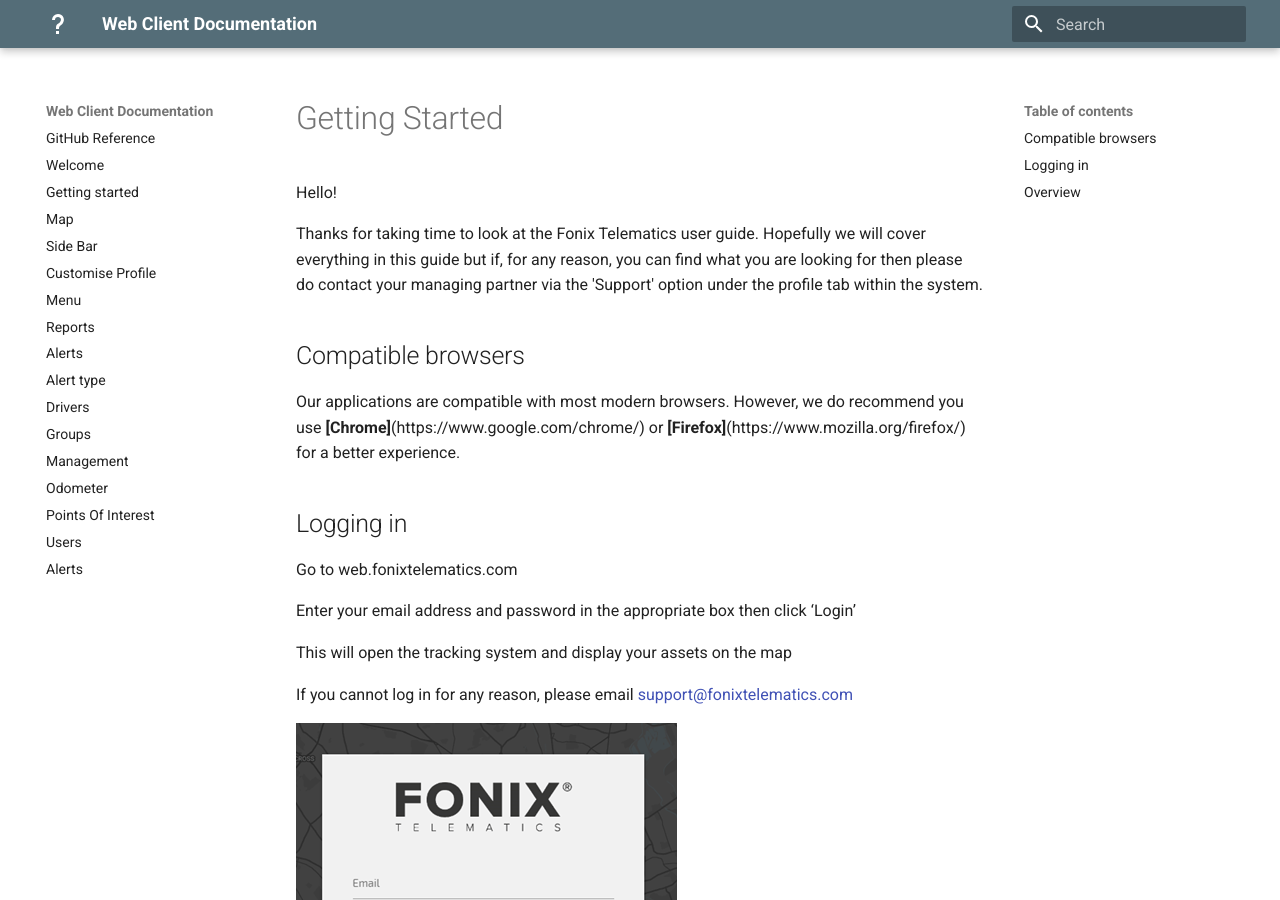
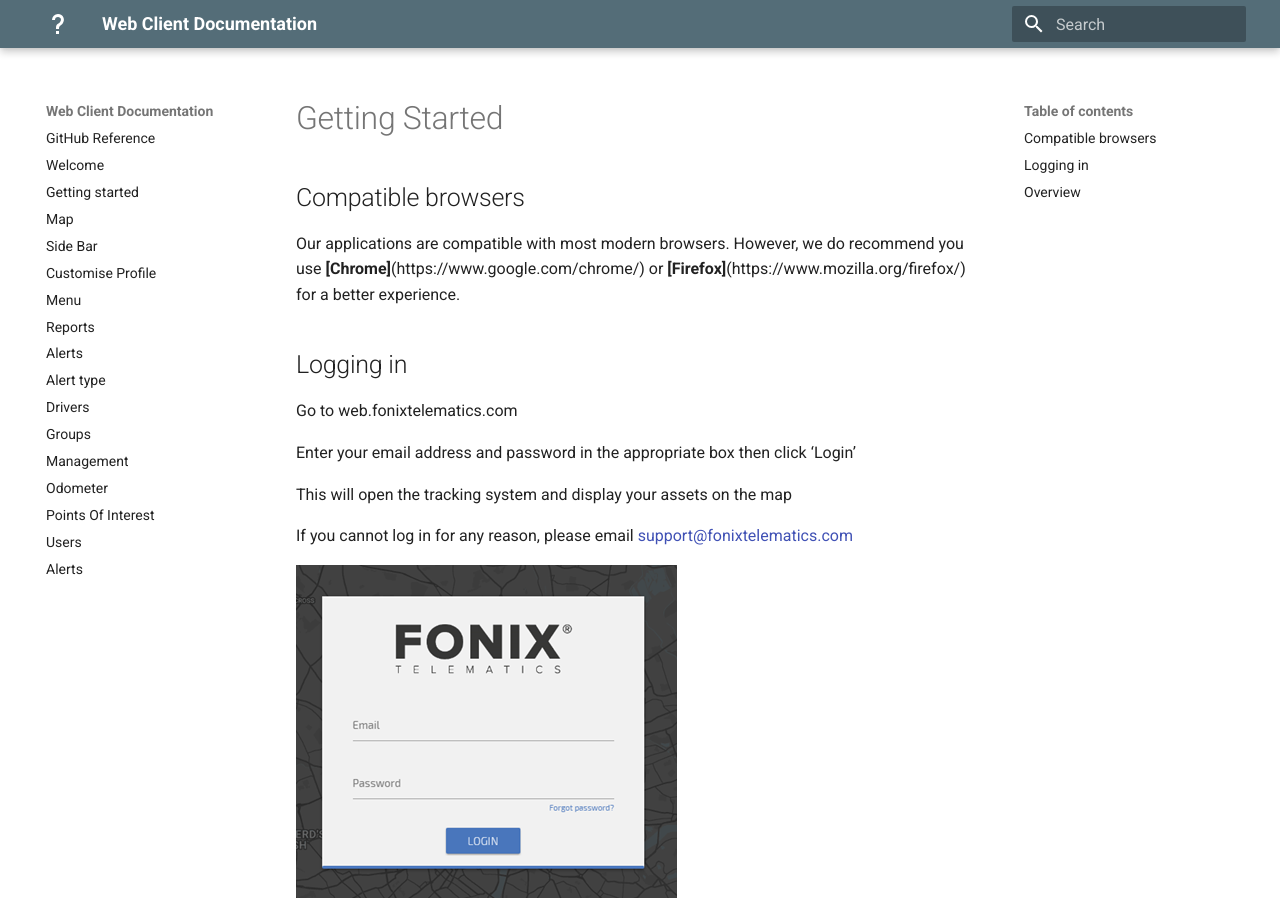
Before and after one commit to fonixtelematics/user-manual, an MkDocs documentation site: the page built from docs/Getting-started.md, in a window 1280 px wide and 900 px high. Built offline with MkDocs 1.6.1 and Material for MkDocs 9.7.7, drawn with Linux system fonts in a browser that asks for light colours; some of the changed lines change nothing that is shown.

Commit message:
docs/Getting-started.md updated from https://stackedit.io/

```diff
--- a/docs/Getting-started.md
+++ b/docs/Getting-started.md
@@ -1,8 +1,4 @@
 # Getting Started
-
-Hello!
-
-Thanks for taking time to look at the Fonix Telematics user guide. Hopefully we will cover everything in this guide but if, for any reason, you can find what you are looking for then please do contact your managing partner via the 'Support' option under the profile tab within the system.
 
 ## Compatible browsers
 
@@ -32,6 +28,6 @@
 
 
 <!--stackedit_data:
-eyJoaXN0b3J5IjpbMTU1OTMyMTU2LC0zMjc2MDI4NjcsLTkxNT
-U5NTQyMl19
+eyJoaXN0b3J5IjpbMTA4NjEwMjEyNSwtMzI3NjAyODY3LC05MT
+U1OTU0MjJdfQ==
 -->
```
